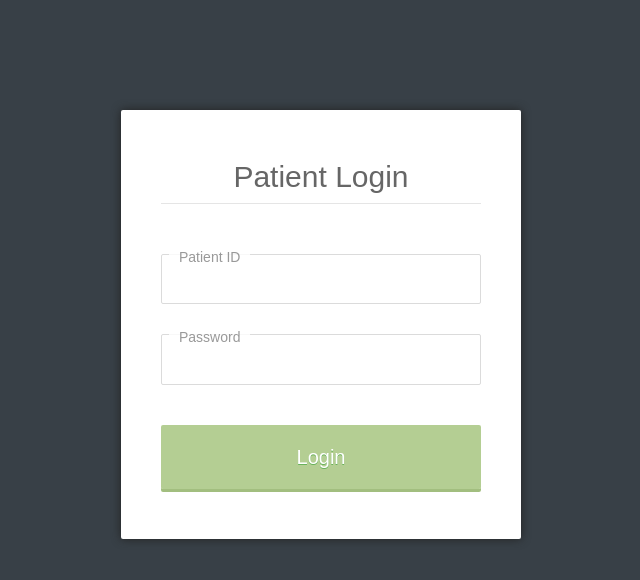
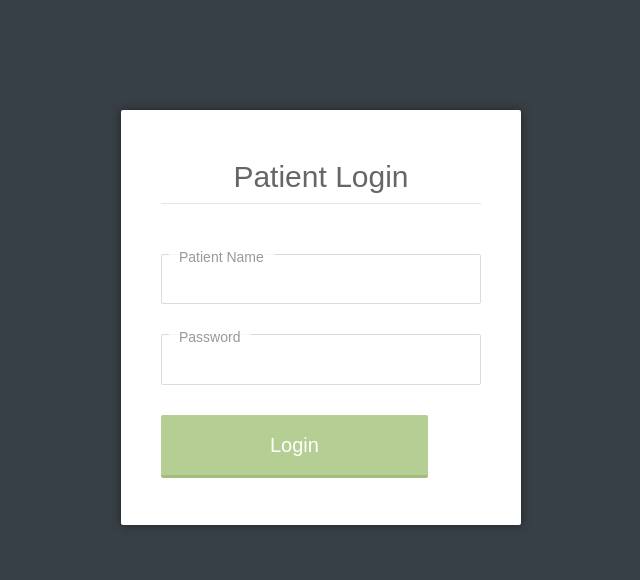
Before and after one commit to tahirkhaan/patient-cms, a PHP site: page /login_patient.php in a window 1280 px wide. Shown: the top 580 px of the page, without its empty margins (319-959 px from the left). Run offline with PHP 8.4, Linux system fonts and the light colour scheme; some libraries are stand-ins or nearby versions.

Commit message:
modified files

```diff
--- /dev/null
+++ b/config/conn.php
@@ -0,0 +1,15 @@
+<?php
+$servername = "localhost";
+$username = "root";
+$password = "";
+$dbname = "patient_cms";
+
+// Create connection
+$conn = mysqli_connect($servername, $username, $password, $dbname);
+// Check connection
+if (!$conn) {
+    die("Connection failed: " . mysqli_connect_error());
+}
+
+
+?>
--- a/css/style.css
+++ b/css/style.css
@@ -1,6 +1,16 @@
 body {
   background: #384047;
   font-family: sans-serif;
+}
+#btnn{
+     background: rgba(148, 186, 101, 0.7);
+    box-shadow: 0 3px 0 0 rgba(123, 163, 73, 0.7);
+    border-radius: 2px;
+    border: none;
+    color: #fff;
+    font-size: 2em;
+    padding: 0.8em 109px;
+
 }
 
 .main{
--- a/header.php
+++ b/header.php
@@ -10,5 +10,5 @@
   <script src="https://ajax.googleapis.com/ajax/libs/jquery/3.2.1/jquery.min.js"></script>
   <script src="https://maxcdn.bootstrapcdn.com/bootstrap/3.3.7/js/bootstrap.min.js"></script>
   <link rel="stylesheet" href="css/style.css">
-
+<?php include "config/conn.php"; ?>
 </head>
--- a/login_patient.php
+++ b/login_patient.php
@@ -1,11 +1,12 @@
 <?php include "header.php"; ?>
 <body>
 <div class="box">
-<form action="#" method="post">
+<form method="POST" action="login/login_patient.php">
   <h2>Patient Login</h2>
+
 		<p>
-			<label for="patientid" class="floatLabel">Patient ID</label>
-			<input id="patientid" name="patientid" type="text">
+			<label for="patientname" class="floatLabel">Patient Name</label>
+			<input id="patientname" name="patientname" type="text">
 		</p>
 		<p>
 			<label for="password" class="floatLabel">Password</label>
@@ -13,7 +14,8 @@
 			<span>Enter a password longer than 8 characters</span>
 		</p>
 		<p>
-			<input type="submit" value="Login" id="submit">
+		<button type="submit" id="btnn" class="btn">Login</button>
+			<!-- <input type="submit" value="Login"  id="submit" > -->
 		</p>
 	</form>
 	</div>
```
Also changed, not shown: login/login_patient.php (added, +32 -0 lines), login/session_login.php (added, +21 -0 lines), patient_logged_in.php (+5 -3 lines).
